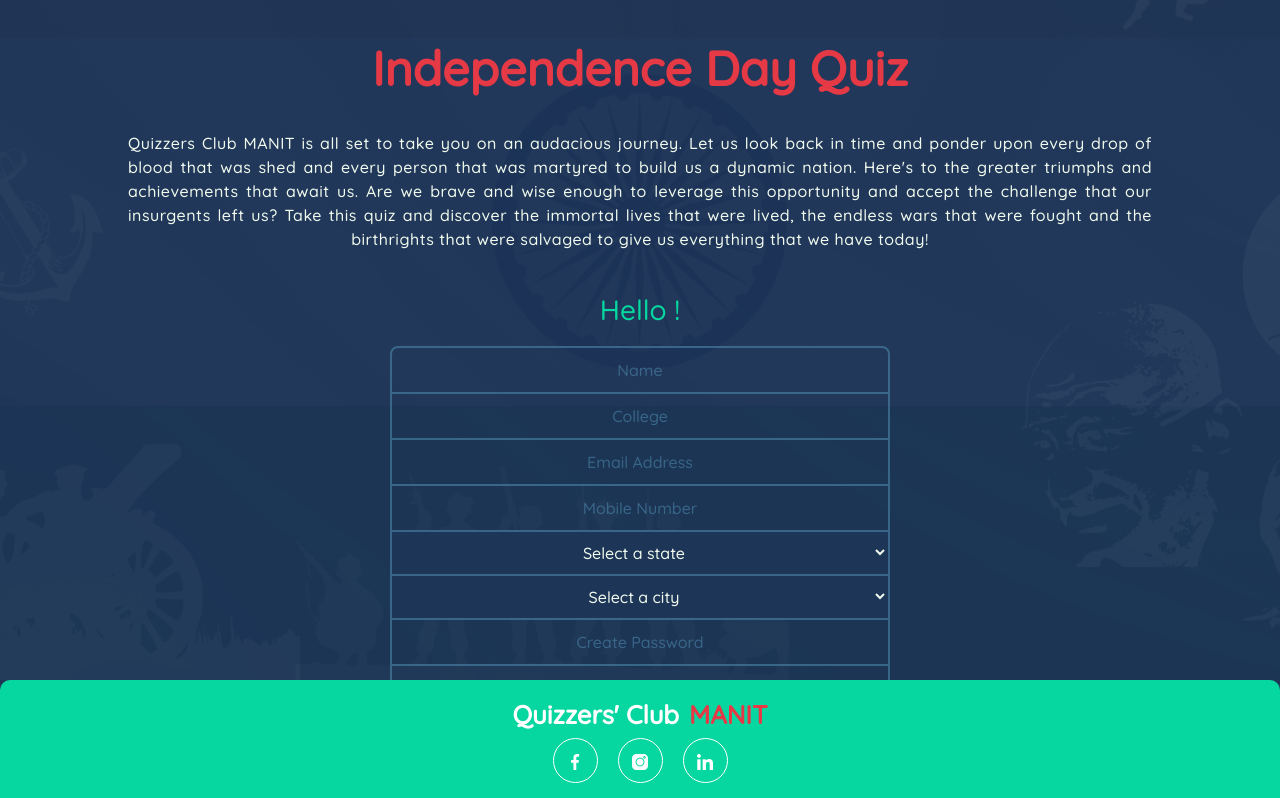
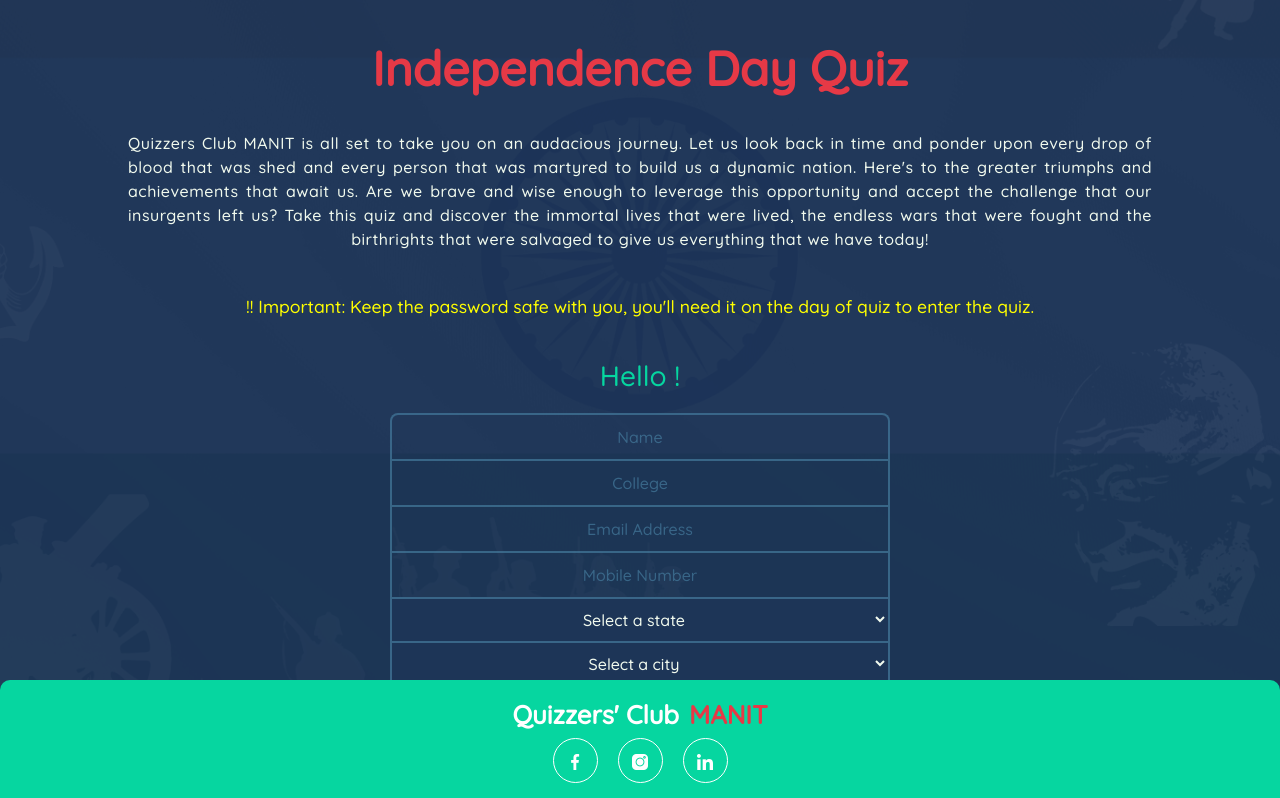
Before and after one commit to aman-malviya/carousel-based-quiz, a React (Create React App) app: page /register in a window 1280 px wide. Shown: the top 798 px of the page. Built offline with nearby package versions, Linux system fonts and the light colour scheme.

Commit message:
Warning added

```diff
--- a/src/components/Registration.jsx
+++ b/src/components/Registration.jsx
@@ -130,8 +130,10 @@ export default function Landing(){
             and the birthrights that were salvaged to give us everything that we have today! </p>
         </div>
         {reg?
-        <RegClosed info="You have successfully registered" />
+            <RegClosed info="You have successfully registered" />
         :render?<div>
+        <p style={{'color':'yellow', 'textAlign':'center', 'fontSize':'1.1rem'}}>!! Important: Keep the password safe with you, you'll need it on the day of quiz to enter the quiz.</p>
+        <br />
         <h3>Hello {name} !</h3>
         <div className="d-flex justify-content-center">
             <div>
```
Also changed, not shown: 1 other file (tests, documents, lock files or other folders).
